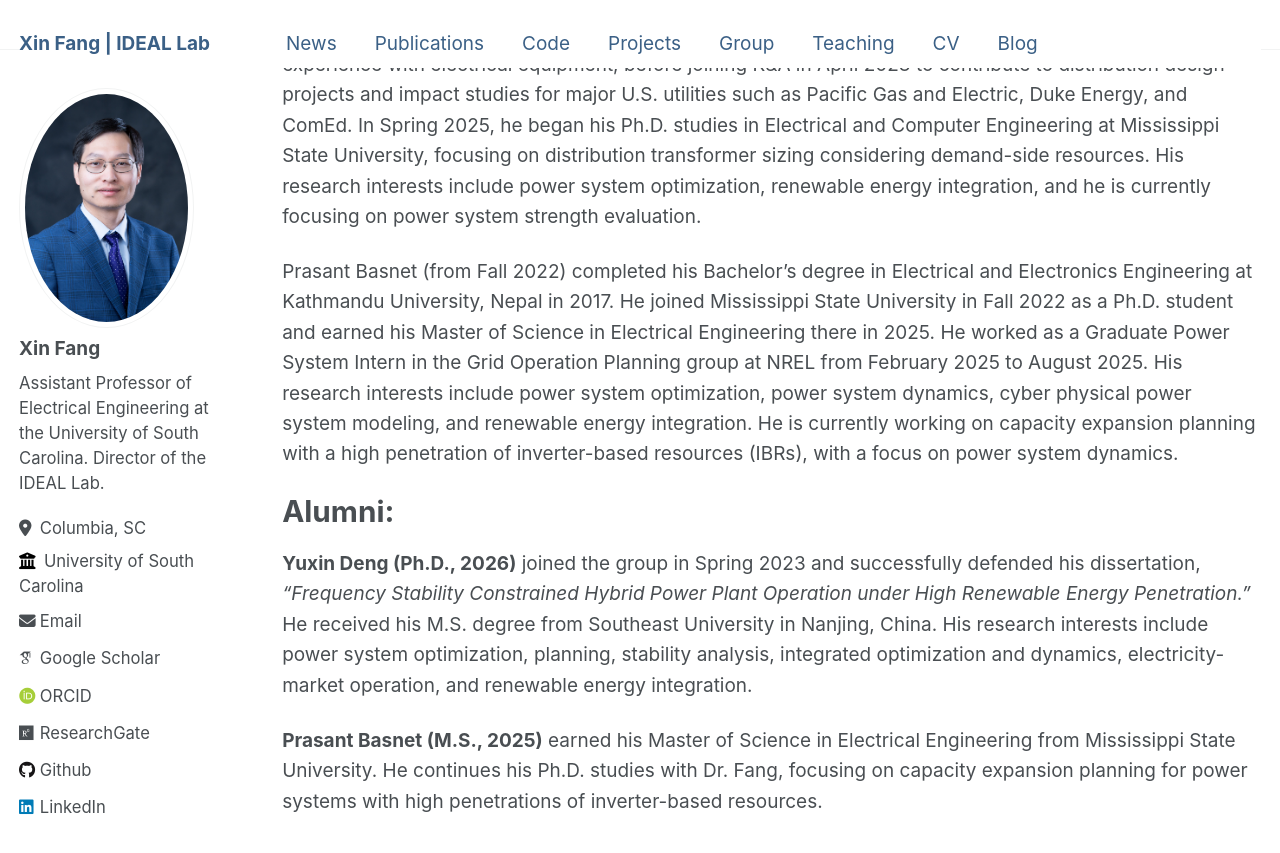
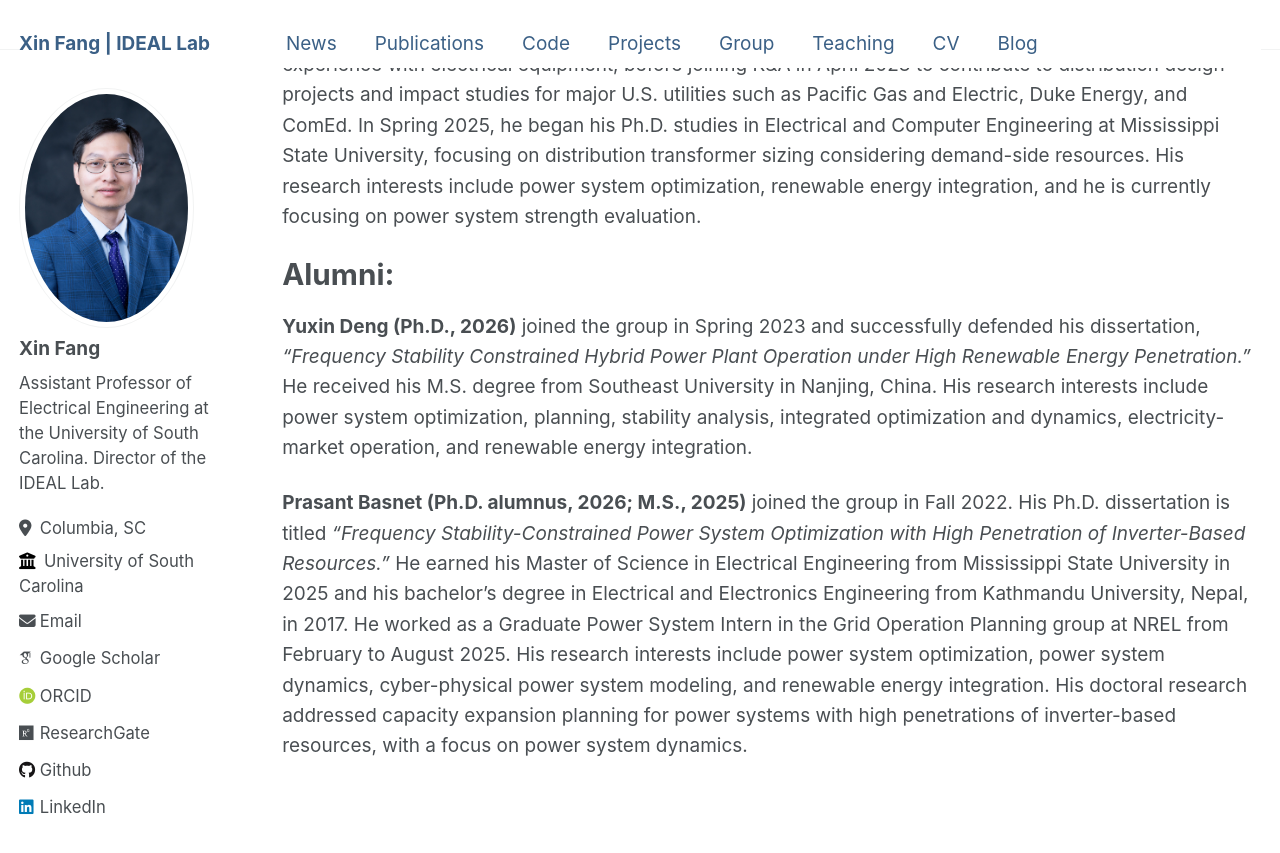
Before and after one commit to XinFang88/xinfang88.github.io, a Jekyll site: the page built from _pages/group.md, in a window 1280 px wide and 900 px high, scrolled down 405 px. Shown: the top 853 px of the window. Built offline with Jekyll 4.4.1, drawn with Linux system fonts in a browser that asks for light colours; some web fonts are replaced.

Commit message:
student graduation update

```diff
--- a/_pages/group.md
+++ b/_pages/group.md
@@ -15,10 +15,8 @@ Adarsha Chalise (from Spring 2026) is an Electrical Engineer (B.E.) who graduate
 Bishal Rijal (from Spring 2025) earned his bachelor’s degree in electrical engineering from Tribhuvan University, Kathmandu, in 2021. He then worked at Middle Mewa Hydropower, where he gained site-based experience with electrical equipment, before joining K&A in April 2023 to contribute to distribution design projects and impact studies for major U.S. utilities such as Pacific Gas and Electric, Duke Energy, and ComEd. In Spring 2025, he began his Ph.D. studies in Electrical and Computer Engineering at Mississippi State University, focusing on distribution transformer sizing considering demand-side resources. His research interests include power system optimization, renewable energy integration, and he is currently focusing on power system strength evaluation.
 
 
-Prasant Basnet (from Fall 2022) completed his Bachelor’s degree in Electrical and Electronics Engineering at Kathmandu University, Nepal in 2017. He joined Mississippi State University in Fall 2022 as a Ph.D. student and earned his Master of Science in Electrical Engineering there in 2025. He worked as a Graduate Power System Intern in the Grid Operation Planning group at NREL from February 2025 to August 2025. His research interests include power system optimization, power system dynamics, cyber physical power system modeling, and renewable energy integration. He is currently working on capacity expansion planning with a high penetration of inverter-based resources (IBRs), with a focus on power system dynamics.
-
 Alumni:
 ======
 **Yuxin Deng (Ph.D., 2026)** joined the group in Spring 2023 and successfully defended his dissertation, *"Frequency Stability Constrained Hybrid Power Plant Operation under High Renewable Energy Penetration."* He received his M.S. degree from Southeast University in Nanjing, China. His research interests include power system optimization, planning, stability analysis, integrated optimization and dynamics, electricity-market operation, and renewable energy integration.
 
-**Prasant Basnet (M.S., 2025)** earned his Master of Science in Electrical Engineering from Mississippi State University. He continues his Ph.D. studies with Dr. Fang, focusing on capacity expansion planning for power systems with high penetrations of inverter-based resources.
+**Prasant Basnet (Ph.D. alumnus, 2026; M.S., 2025)** joined the group in Fall 2022. His Ph.D. dissertation is titled *"Frequency Stability-Constrained Power System Optimization with High Penetration of Inverter-Based Resources."* He earned his Master of Science in Electrical Engineering from Mississippi State University in 2025 and his bachelor's degree in Electrical and Electronics Engineering from Kathmandu University, Nepal, in 2017. He worked as a Graduate Power System Intern in the Grid Operation Planning group at NREL from February to August 2025. His research interests include power system optimization, power system dynamics, cyber-physical power system modeling, and renewable energy integration. His doctoral research addressed capacity expansion planning for power systems with high penetrations of inverter-based resources, with a focus on power system dynamics.
--- a/markdown_generator/generate_cv_pdf.py
+++ b/markdown_generator/generate_cv_pdf.py
@@ -611,8 +611,8 @@ def build_pdf(repo_root: Path, output_path: Path, scholar_citations: int) -> Non
             "Dissertation: Frequency Stability Constrained Hybrid Power Plant Operation under High Renewable Energy Penetration.",
         ),
         (
-            "Prasant Basnet | Ph.D. researcher, Fall 2022-present; M.S. graduate, 2025",
-            "IBR-aware capacity expansion, dynamics, cyber-physical modeling; NREL intern.",
+            "Prasant Basnet | Ph.D. alumnus, 2026; M.S. graduate, 2025",
+            "Dissertation: Frequency Stability-Constrained Power System Optimization with High Penetration of Inverter-Based Resources. NREL intern.",
         ),
         ("Bishal Rijal | Ph.D. researcher, Spring 2025-present", "Distribution planning, transformer replacement, renewable integration, and system strength; INL intern."),
         ("Adarsha Chalise | Ph.D. researcher, Spring 2026-present", "Island power systems, energy-storage sizing, flexible operation, and reliability."),
```
Also changed, not shown: _pages/cv.md (+2 -2 lines), _pages/news.md (+2 -0 lines), 1 other file.
